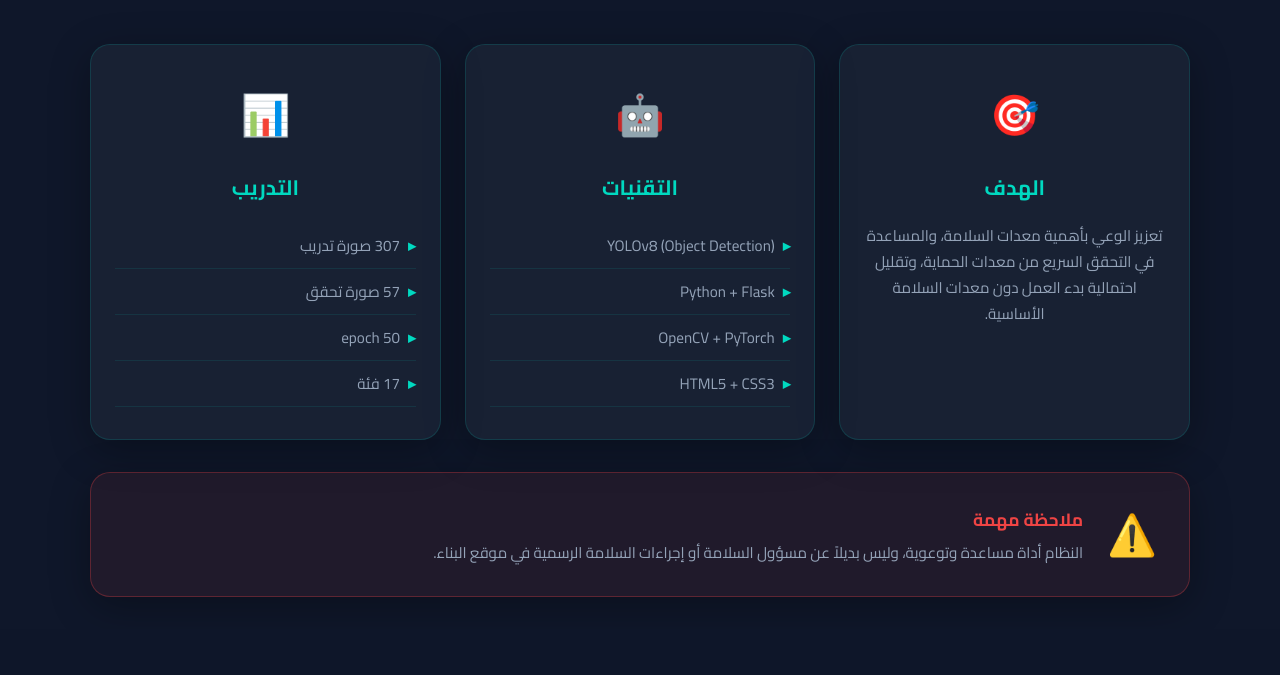
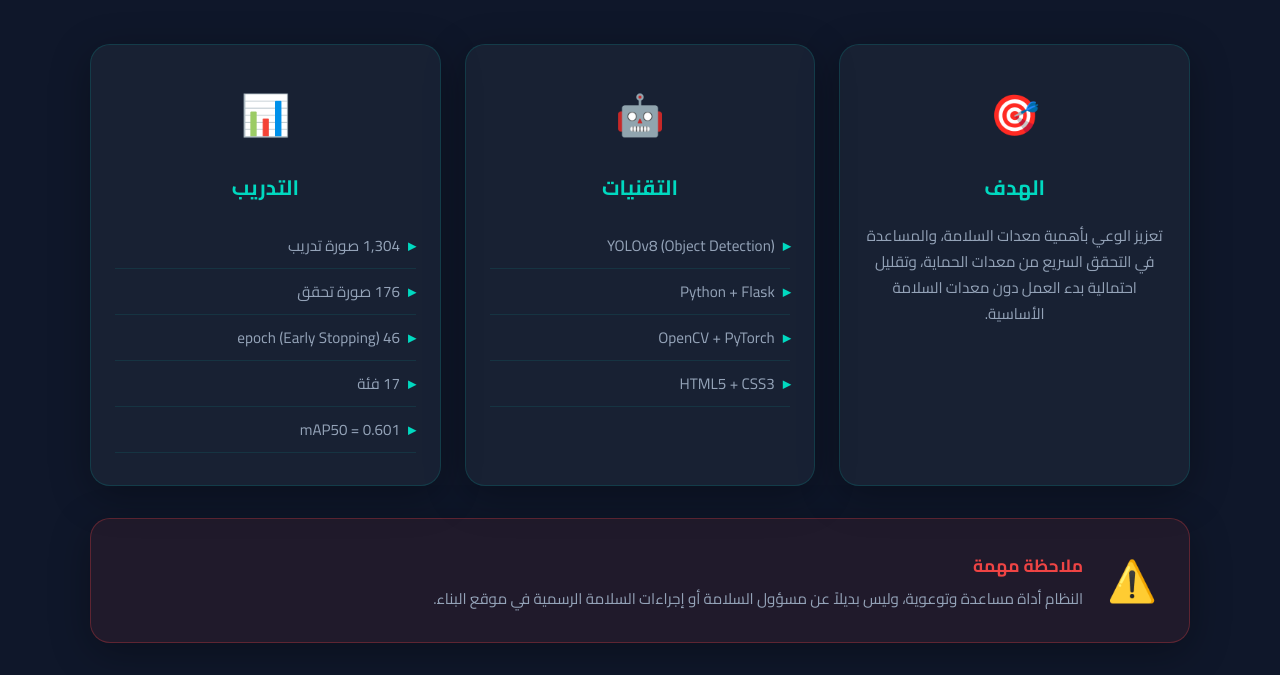
Before and after one commit to khulud-oos/safevision, a Flask app: page /about in a window 1280 px wide. Shown: the part 366-1041 px from the top of the page. Before the commit the page ends 963 px from the top, so only its background shows below. Run offline with Flask 3, Linux system fonts and the light colour scheme.

Commit message:
Update about.html

```diff
--- a/templates/about.html
+++ b/templates/about.html
@@ -32,10 +32,11 @@
     <div class="card-icon">📊</div>
     <h3>التدريب</h3>
     <ul>
-                <li>307 صورة تدريب</li>
-                <li>57 صورة تحقق</li>
-                <li>50 epoch</li>
+        <li>1,304 صورة تدريب</li>
+        <li>176 صورة تحقق</li>
+        <li>46 epoch (Early Stopping)</li>
         <li>17 فئة</li>
+        <li>mAP50 = 0.601</li>
     </ul>
 </div>
 
```
Lines whose indentation alone changed are shown as unchanged.
